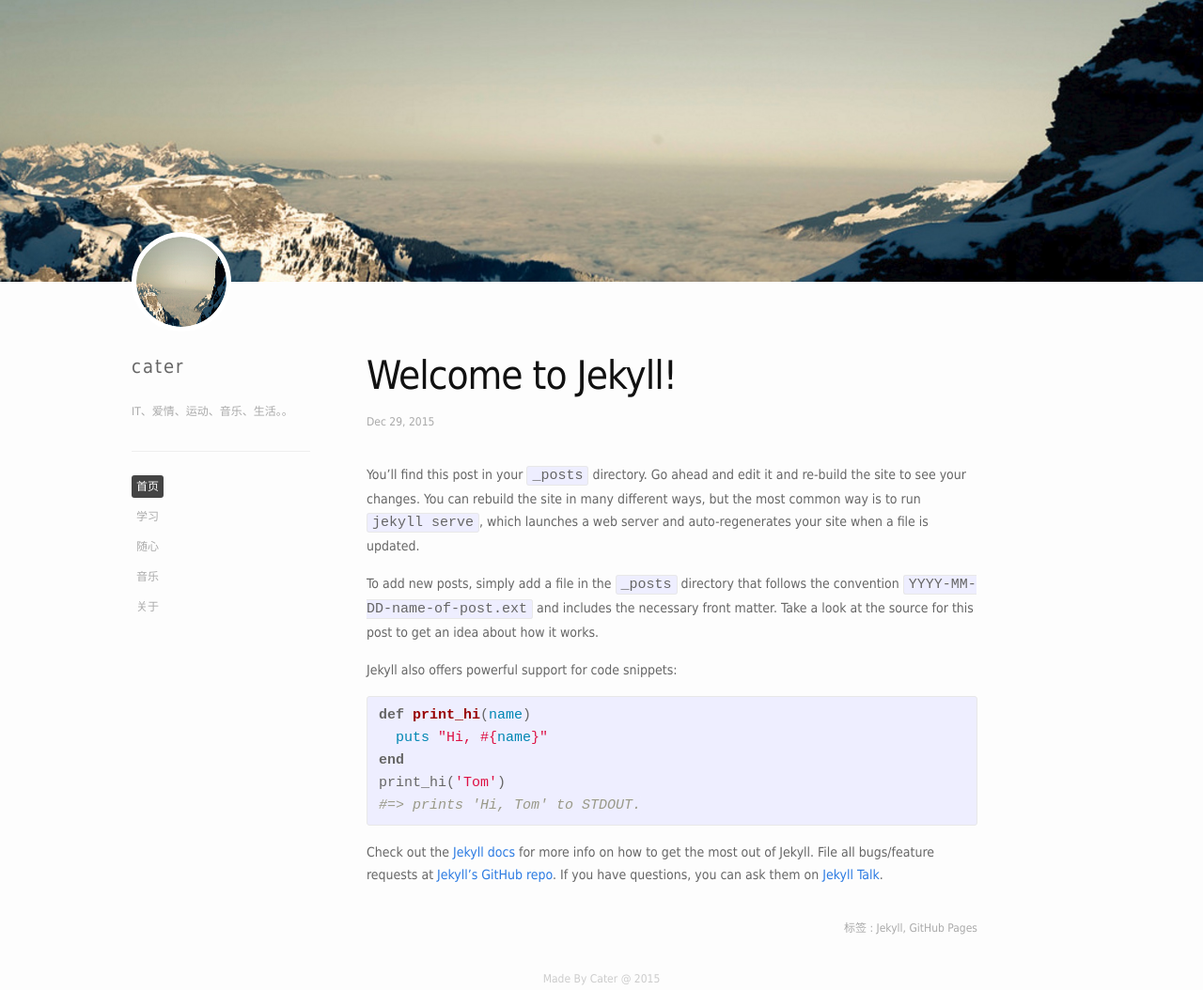
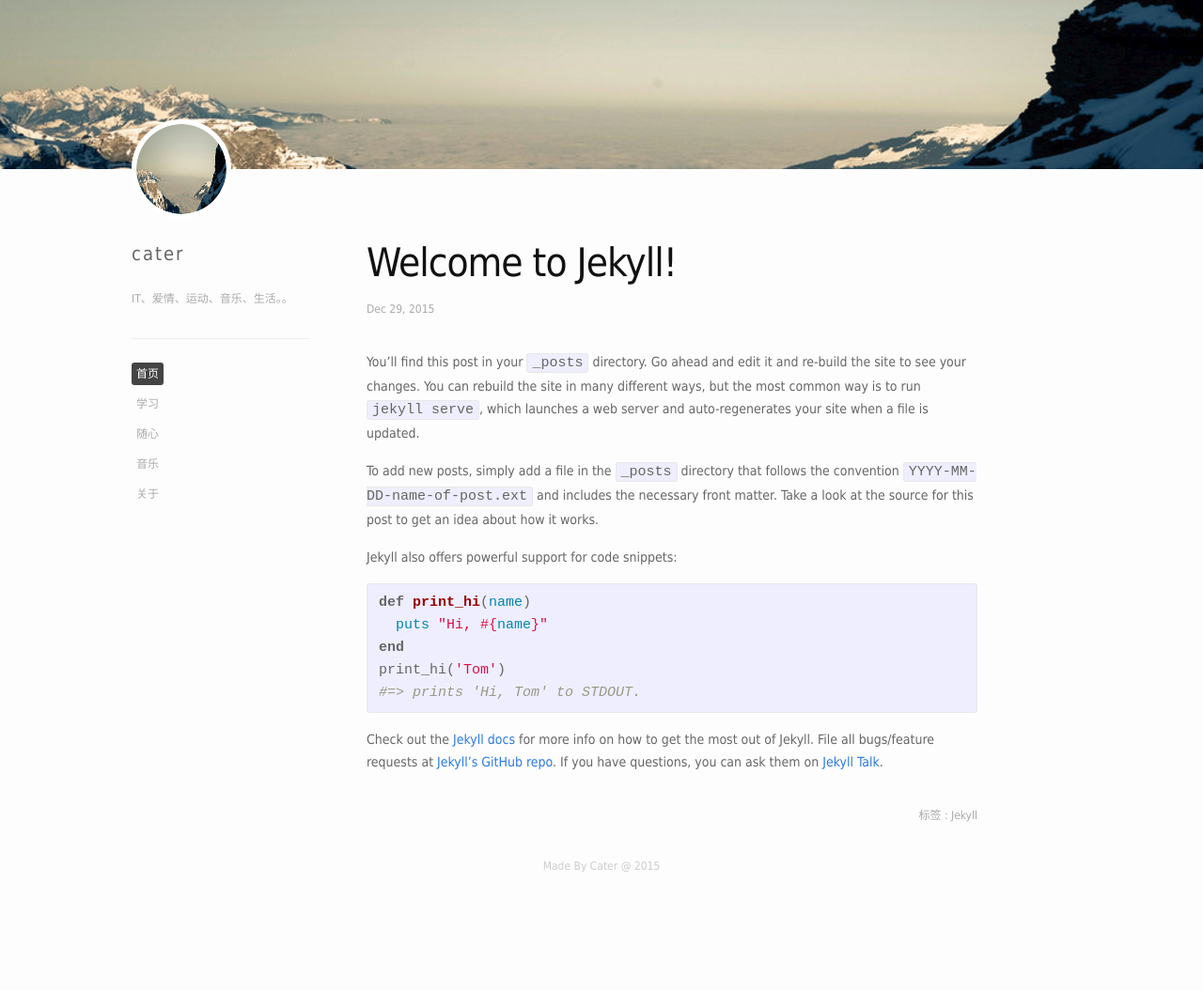
Before and after one commit to caterZhong/caterZhong.github.io, a Jekyll site: the page built from _posts/2015-12-29-welcome-to-jekyll.markdown, in a window 1280 px wide. Shown: the whole page at 94% size. Built offline with Jekyll 4.4.1, drawn with Linux system fonts in a browser that asks for light colours; some web fonts are replaced; comment, search, counter and statistics services are not loaded; after the commit the page ends 934 px from its top, so only the background shows below that.

Commit message:
增加横屏设置

```diff
--- a/_posts/2015-12-29-welcome-to-jekyll.markdown
+++ b/_posts/2015-12-29-welcome-to-jekyll.markdown
@@ -3,7 +3,7 @@ layout: post
 title:  "Welcome to Jekyll!"
 date:   2015-12-29 16:05:56 +0800
 categories: study-jekyll
-tags: [jekyll, github-pages]
+tags: jekyll
 ---
 You’ll find this post in your `_posts` directory. Go ahead and edit it and re-build the site to see your changes. You can rebuild the site in many different ways, but the most common way is to run `jekyll serve`, which launches a web server and auto-regenerates your site when a file is updated.<!-- more -->
 
--- a/css/home.css
+++ b/css/home.css
@@ -17,6 +17,12 @@
 
 html{
 	font-size: 16px;
+}
+
+@media screen and (max-width: 768px) {
+    html {
+        font-size: 14px;
+    }
 }
 
 
@@ -50,6 +56,16 @@ a:active{
 	background-position: center center;
 	width:100%;
 	height: 300px;
+
+}
+
+@media screen and (orientation : landscape) {
+
+	.bg{
+		height: 180px;
+		/*height: 45%;*/
+	}
+
 }
 
 .main-content{
```
Also changed, not shown: 6 other files.
